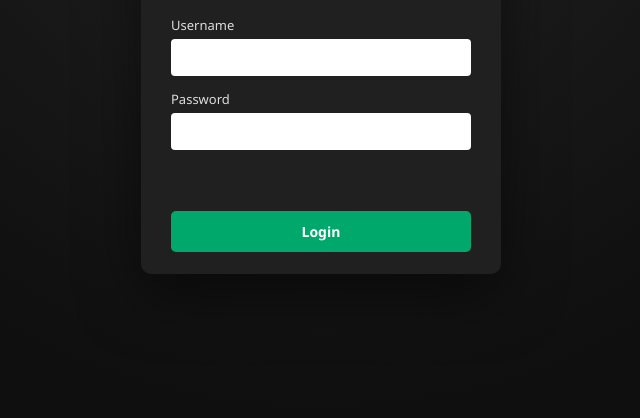
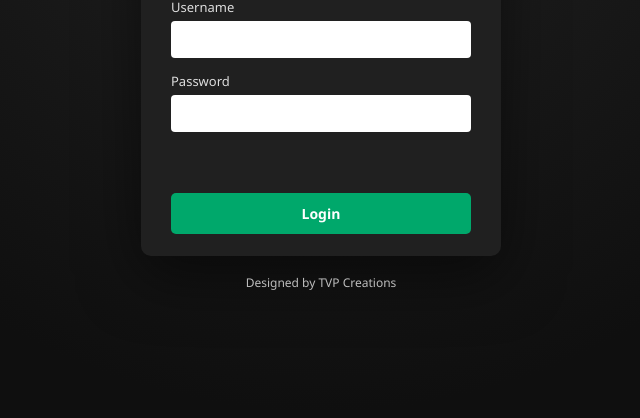
Before and after one commit to tvpriyangan-ai/MR-DOC-App, a plain HTML site: page frontend/index.html in a window 1280 px wide. Shown: the part 382-800 px from the top of the page, without its empty margins (319-959 px from the left). Drawn offline with Linux system fonts and the light colour scheme.

Commit message:
Add "Designed by TVP Creations" credit to login and dashboard pages
Small muted footer line below the login card and below the
dashboard grid.

```diff
--- a/frontend/css/style.css
+++ b/frontend/css/style.css
@@ -51,6 +51,7 @@ button { font-family: inherit; }
 /* ---------- Login page ---------- */
 body.login-page {
   display: flex;
+  flex-direction: column;
   align-items: center;
   justify-content: center;
   background: #0f0f0f radial-gradient(circle at 50% 20%, #232323 0%, #0f0f0f 70%);
@@ -109,6 +110,14 @@ body.login-page {
 .login-container button:active { filter: brightness(0.85); }
 
 .error-text { color: var(--red); font-size: 13px; min-height: 18px; margin-top: 8px; }
+
+.credit-footer {
+  margin-top: 18px;
+  margin-bottom: 0;
+  font-size: 12px;
+  color: var(--gray);
+  text-align: center;
+}
 
 /* ---------- Header ---------- */
 .app-header {
--- a/frontend/index.html
+++ b/frontend/index.html
@@ -24,6 +24,8 @@
     </form>
   </div>
 
+  <p class="credit-footer">Designed by TVP Creations</p>
+
   <script src="js/api.js"></script>
   <script src="js/auth.js"></script>
 </body>
```
Also changed, not shown: frontend/dashboard.html (+2 -0 lines).
